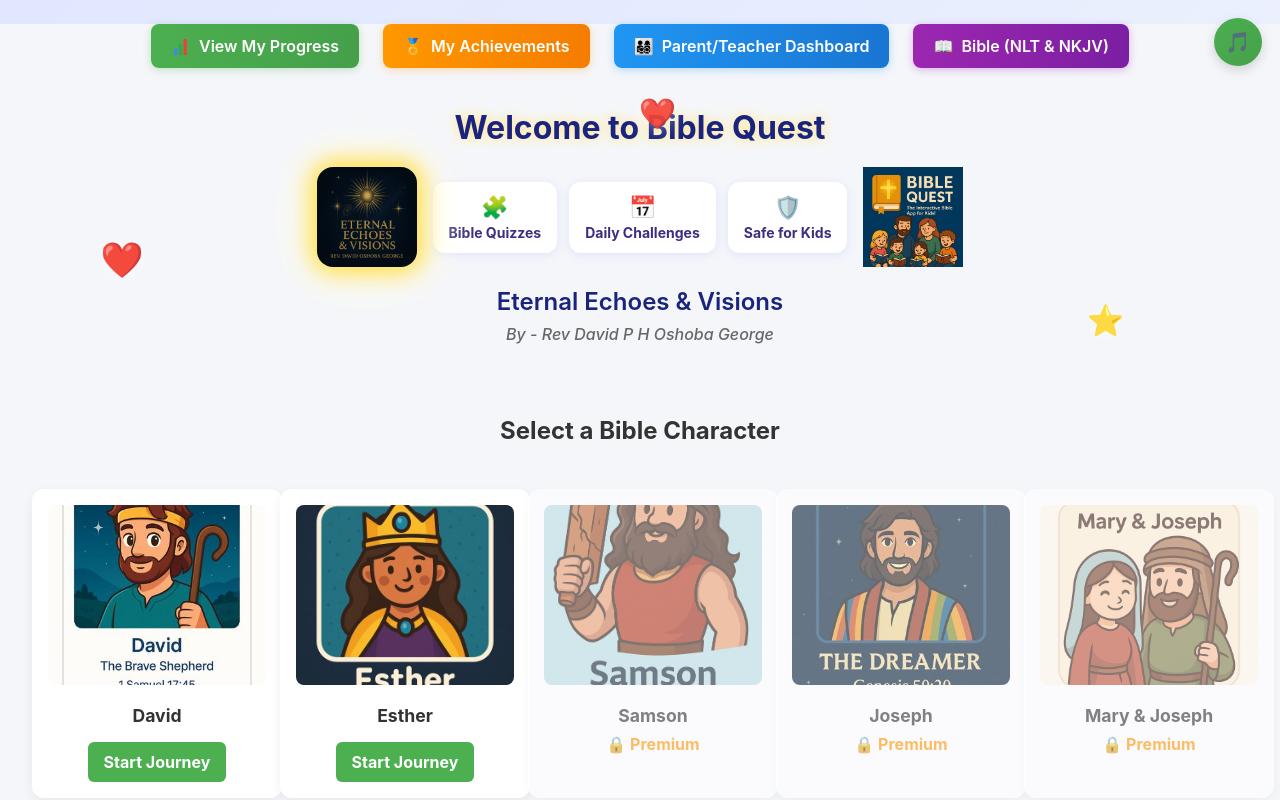
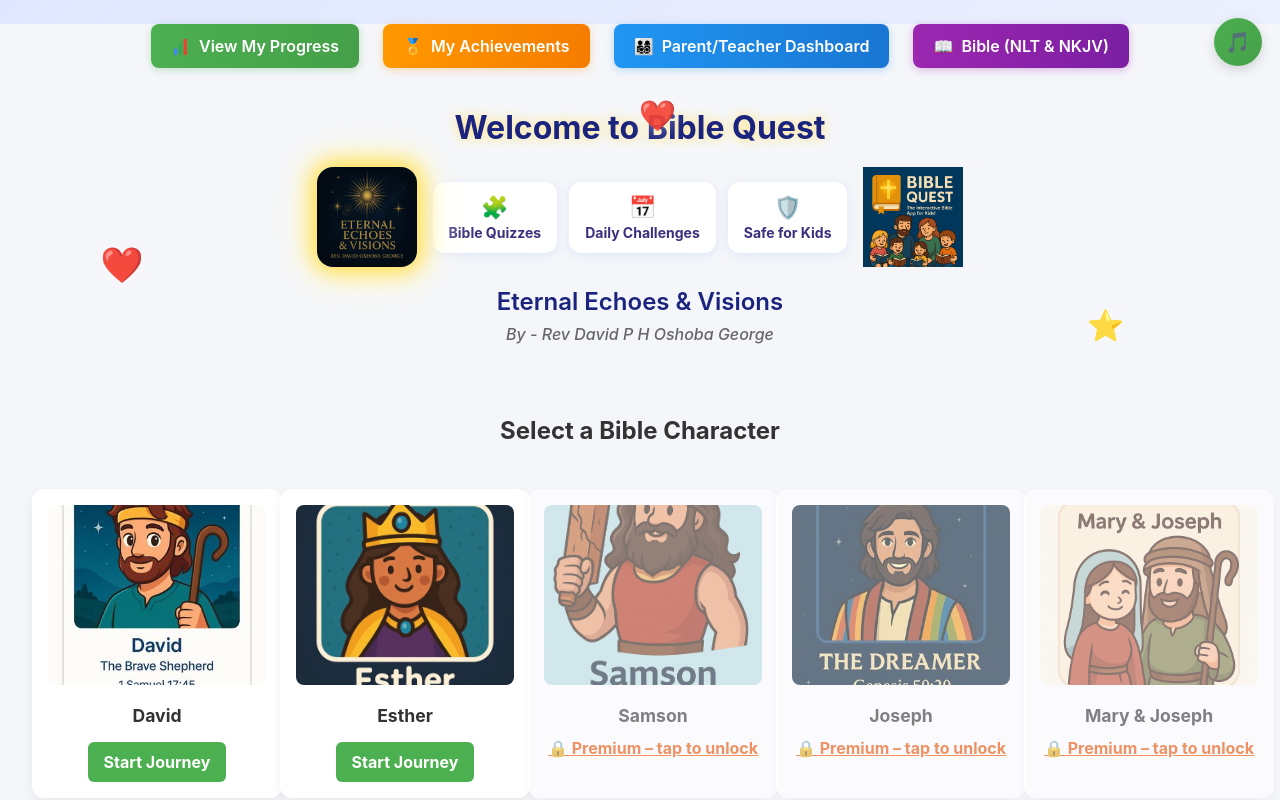
Before and after one commit to Dphoshoba/bible-quest, a React (Create React App) app: page / in a window 1280 px wide. Shown: the top 800 px of the page. Built offline with nearby package versions, Linux system fonts and the light colour scheme.

Commit message:
Make locked character cards link to the premium upgrade modal
Co-Authored-By: Claude Sonnet 5.5 <noreply@anthropic.com>

```diff
--- a/src/CharacterCarousel.js
+++ b/src/CharacterCarousel.js
@@ -72,7 +72,15 @@ function CharacterCarousel() {
             }}
           />
           <h3 style={{ margin: '0.5rem 0 0.25rem', fontSize: '1.1rem' }}>{char.name}</h3>
-          {char.premium && !isPremiumUser && <p className="lock-msg" style={{ color: '#ff9800', fontWeight: 'bold' }}>🔒 Premium</p>}
+          {char.premium && !isPremiumUser && (
+            <Link
+              to={`/stories/${char.id}`}
+              className="lock-msg"
+              style={{ display: 'inline-block', color: '#e65100', fontWeight: 'bold', textDecoration: 'underline', margin: '8px 0' }}
+            >
+              🔒 Premium – tap to unlock
+            </Link>
+          )}
           {(!char.premium || isPremiumUser) ? (
             <Link
               to={`/stories/${char.id}`}
```
